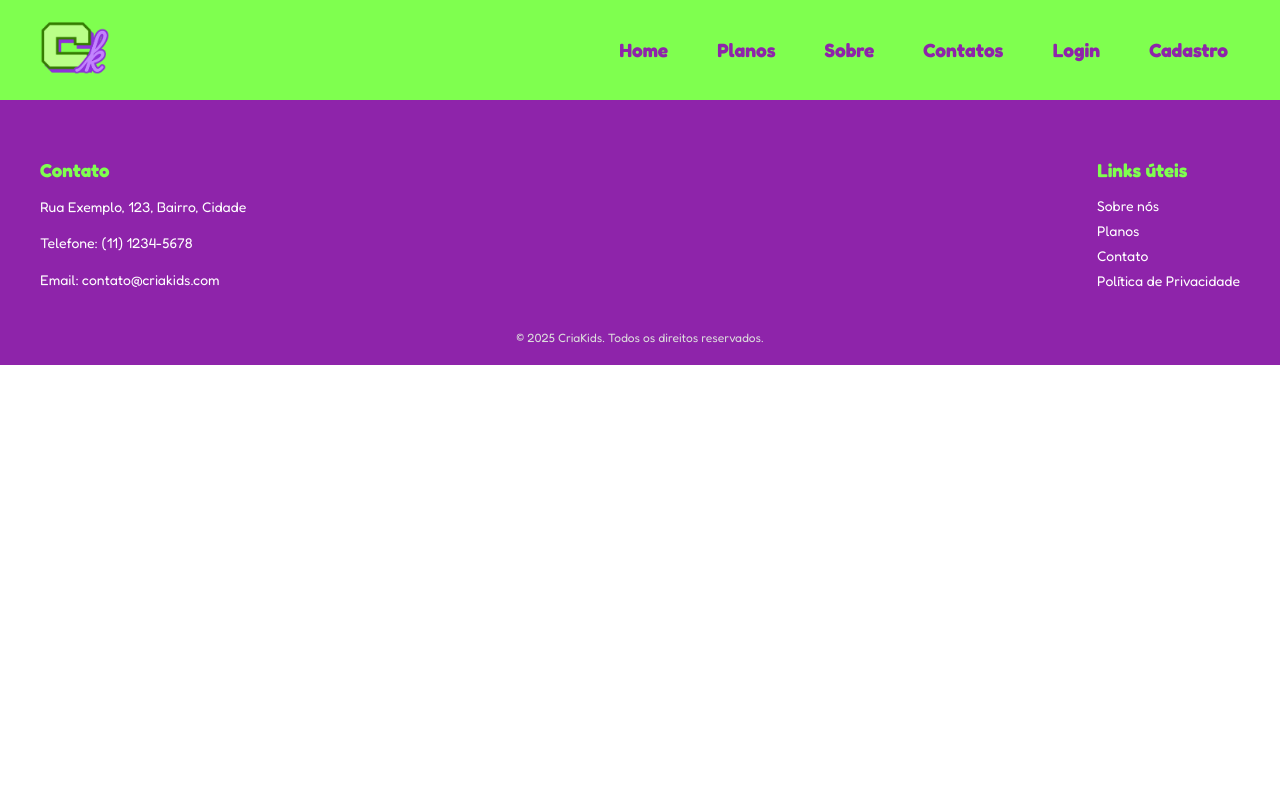
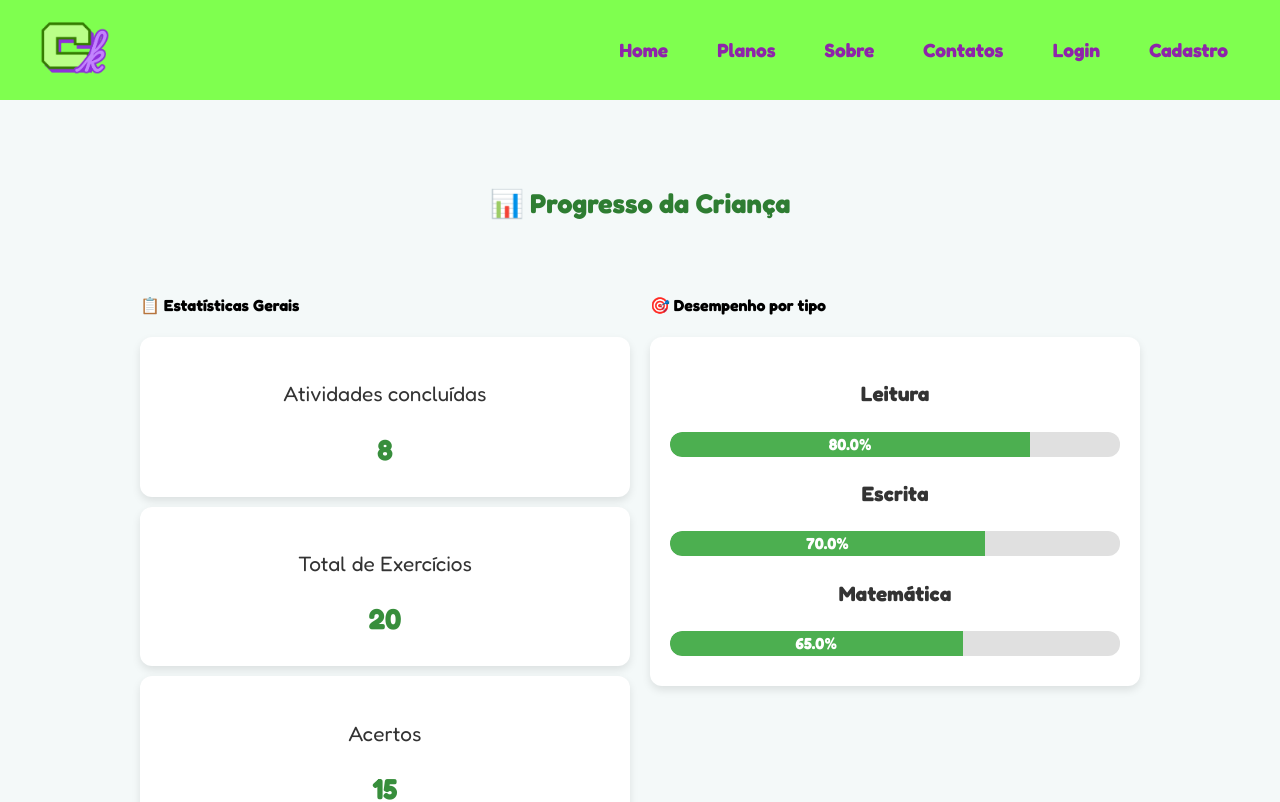
Before and after one commit to raphaelaluvi/TccCriaFront, a React (Vite) app: page /progresso in a window 1280 px wide. Shown: the top 802 px of the page. Built offline with nearby package versions, Linux system fonts and the light colour scheme.

Commit message:
progresso ok

```diff
--- a/src/App.jsx
+++ b/src/App.jsx
@@ -14,6 +14,7 @@ import Crianca from "./pages/Crianca";
 import Trilha from "./pages/Trilha";
 import PerfilCrianca from "./pages/PerfilCrianca";
 import PerfilResp from "./pages/PerfilResp";
+import Progresso from "./pages/Progresso";
 
 function App() {
   return (
@@ -31,6 +32,7 @@ function App() {
         <Route path="/trilha" element={<Trilha />} />
         <Route path="/perfilcrianca" element={<PerfilCrianca />} />
         <Route path="/perfilresponsavel" element={<PerfilResp />} />
+        <Route path="/progresso" element={<Progresso />} />
       </Routes>
       <Footer />
     </>
--- a/src/components/Dados/Dados.jsx
+++ b/src/components/Dados/Dados.jsx
@@ -1,4 +1,3 @@
-// src/components/Dados/Dados.jsx
 import React, { useState } from "react";
 import styles from "./Dados.module.css";
 
--- /dev/null
+++ b/src/components/ProgressoDados/ProgressoDados.jsx
@@ -0,0 +1,95 @@
+import React, { useEffect, useState } from "react";
+import styles from "./ProgressoDados.module.css";
+
+const ProgressoDados = () => {
+  const [progresso, setProgresso] = useState({
+    atividades_concluidas: 0,
+    total_exercicios: 0,
+    acertos: 0,
+    taxa_acerto: 0,
+    desempenho_por_tipo: {},
+  });
+
+  // --- Simulação temporária de dados (mock) ---
+  useEffect(() => {
+    // TODO: integrar com backend futuramente
+    // Exemplo de endpoint: `${URL_API}/progresso/progresso_geral/${crianca.id}`
+    const mockData = {
+      atividades_concluidas: 8,
+      total_exercicios: 20,
+      acertos: 15,
+      taxa_acerto: 75,
+      desempenho_por_tipo: {
+        leitura: { taxa_acerto: 80 },
+        escrita: { taxa_acerto: 70 },
+        matemática: { taxa_acerto: 65 },
+      },
+    };
+    setProgresso(mockData);
+  }, []);
+
+  return (
+    <main className={styles.main}>
+      <div className={styles.container}>
+        <h2 className={styles.titulo}>📊 Progresso da Criança</h2>
+
+        <div className={styles.row}>
+          {/* Coluna estatísticas gerais */}
+          <div className={styles.col}>
+            <h4>📋 Estatísticas Gerais</h4>
+            <div className={styles.statCard}>
+              <p>Atividades concluídas</p>
+              <h3>{progresso.atividades_concluidas}</h3>
+            </div>
+            <div className={styles.statCard}>
+              <p>Total de Exercícios</p>
+              <h3>{progresso.total_exercicios}</h3>
+            </div>
+            <div className={styles.statCard}>
+              <p>Acertos</p>
+              <h3>{progresso.acertos}</h3>
+            </div>
+            <div className={styles.statCard}>
+              <p>Taxa de Acerto</p>
+              <h3>{progresso.taxa_acerto}%</h3>
+            </div>
+          </div>
+
+          {/* Coluna desempenho por tipo */}
+          <div className={styles.col}>
+            <h4>🎯 Desempenho por tipo</h4>
+            <div className={styles.statCard}>
+              {Object.keys(progresso.desempenho_por_tipo).length > 0 ? (
+                Object.entries(progresso.desempenho_por_tipo).map(([tipo, dados]) => {
+                  const taxa = dados.taxa_acerto ?? 0;
+                  const nomeTipo =
+                    tipo.charAt(0).toUpperCase() + tipo.slice(1).replace(/_/g, " ");
+
+                  return (
+                    <div key={tipo}>
+                      <p>
+                        <strong>{nomeTipo}</strong>
+                      </p>
+                      <div className={styles.progress}>
+                        <div
+                          className={styles.progressBar}
+                          style={{ width: `${taxa}%` }}
+                        >
+                          {taxa.toFixed(1)}%
+                        </div>
+                      </div>
+                    </div>
+                  );
+                })
+              ) : (
+                <p>Nenhum dado disponível.</p>
+              )}
+            </div>
+          </div>
+        </div>
+      </div>
+    </main>
+  );
+};
+
+export default ProgressoDados;
--- /dev/null
+++ b/src/components/ProgressoDados/ProgressoDados.module.css
@@ -0,0 +1,66 @@
+.main {
+  font-family: "Fredoka", sans-serif;
+  background-color: #f4f9f9;
+  min-height: 100vh;
+  padding-top: 5%;
+}
+
+.container {
+  margin: 0 auto;
+  max-width: 1000px;
+}
+
+.titulo {
+  text-align: center;
+  color: #2e7d32;
+  font-weight: bold;
+  padding-bottom: 2rem;
+}
+
+.row {
+  display: flex;
+  flex-wrap: wrap;
+  gap: 20px;
+  padding-bottom: 2rem;
+  justify-content: center;
+}
+
+.col {
+  flex: 1;
+  min-width: 300px;
+}
+
+.statCard {
+  background: #fff;
+  border-radius: 12px;
+  padding: 20px;
+  margin: 10px 0;
+  text-align: center;
+  box-shadow: 0 4px 8px rgba(0, 0, 0, 0.1);
+}
+
+.statCard h3 {
+  font-size: 1.8rem;
+  margin: 10px 0;
+  color: #388e3c;
+}
+
+.progress {
+  width: 100%;
+  background-color: #e0e0e0;
+  border-radius: 12px;
+  overflow: hidden;
+  height: 25px;
+  margin-bottom: 10px;
+}
+
+.progressBar {
+  height: 100%;
+  background-color: #4caf50;
+  text-align: center;
+  color: white;
+  font-weight: bold;
+  line-height: 25px;
+  transition: width 0.3s ease;
+  border-radius: 12px 0 0 12px;
+}
--- /dev/null
+++ b/src/pages/Progresso.jsx
@@ -0,0 +1,12 @@
+import React from "react";
+import ProgressoDados from "../components/ProgressoDados/ProgressoDados";
+
+const Progresso = () => {
+  return (
+    <>
+      <ProgressoDados />
+    </>
+  );
+};
+
+export default Progresso;
```
